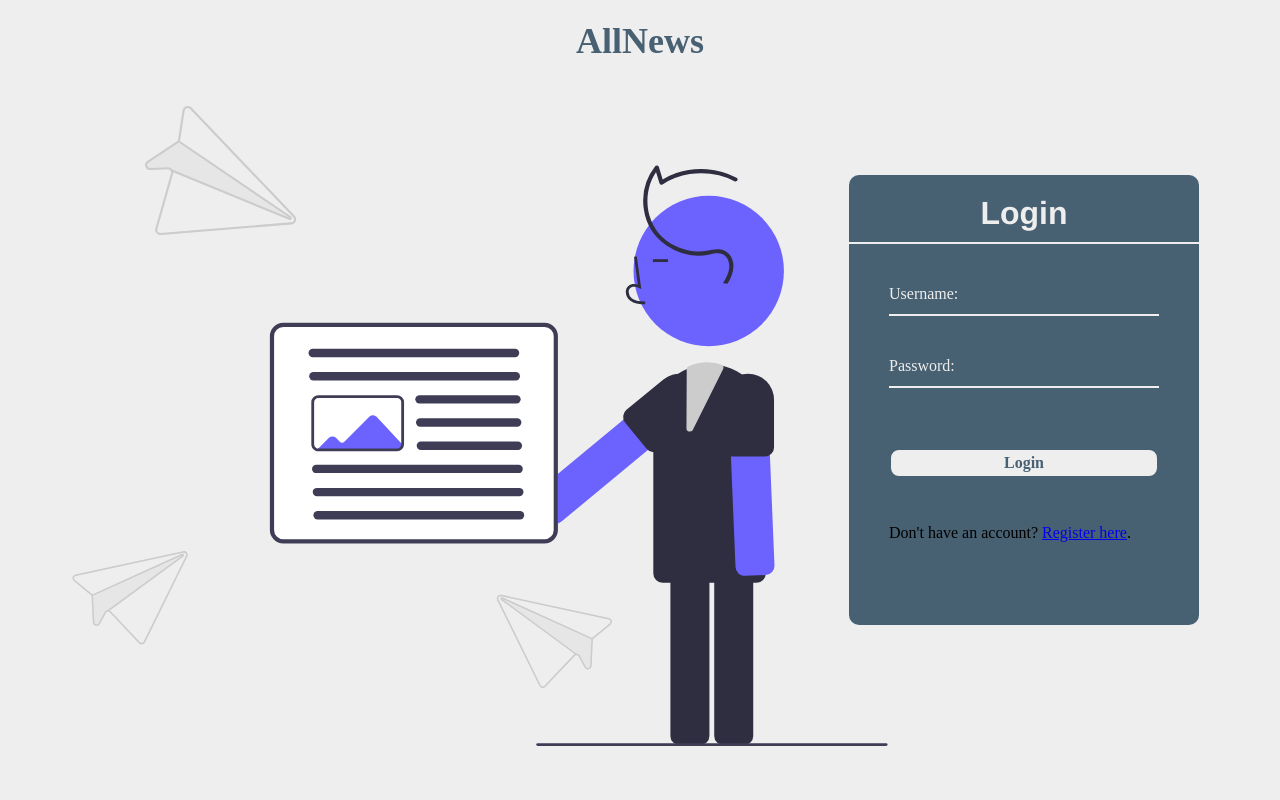
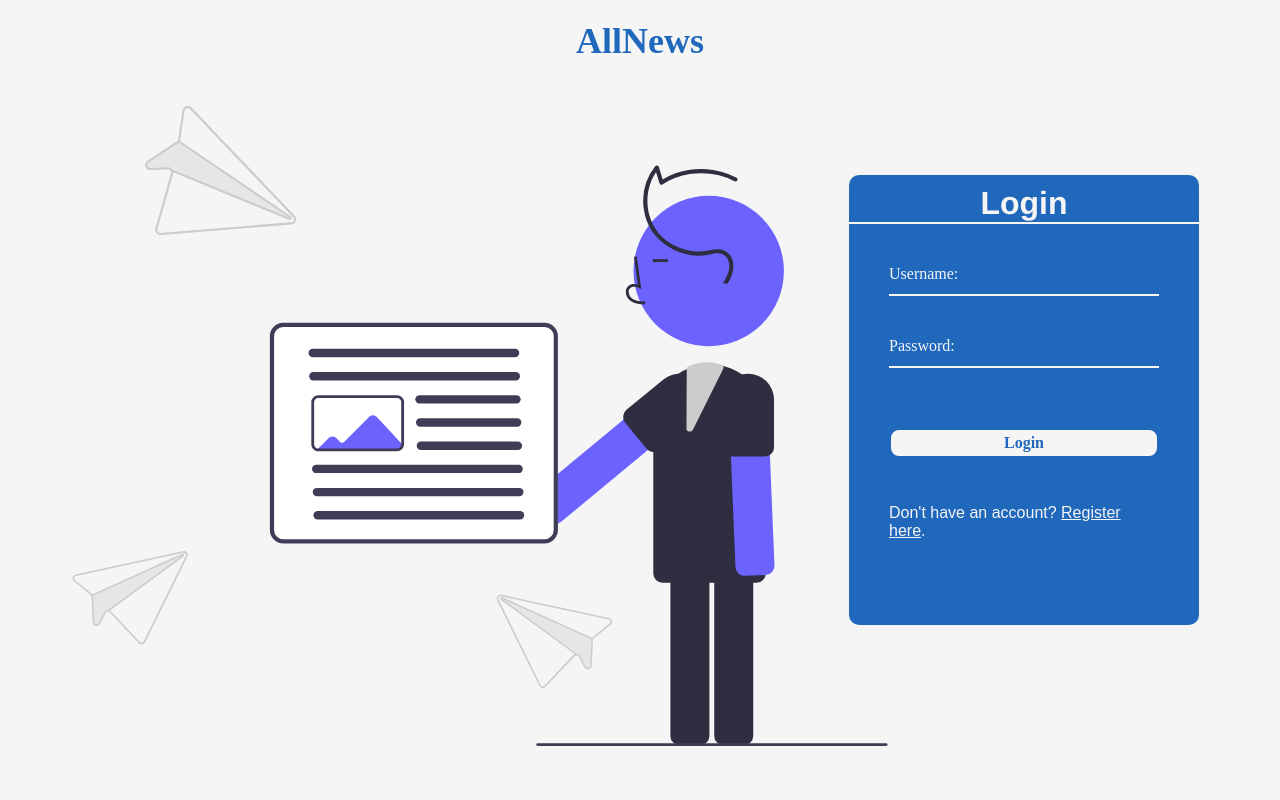
Before and after one commit to marinvanessa/News-Recommendation, a Django app: page /login/ in a window 1280 px wide. Run offline with Django 4.2, Linux system fonts and the light colour scheme.

Commit message:
Buttons done, set a universal color.

```diff
--- a/NewsRecommendation/News/app/static/styles/login.css
+++ b/NewsRecommendation/News/app/static/styles/login.css
@@ -1,16 +1,26 @@
+body {
+    --h: 212deg;
+    --l: 43%;
+    --brandColor: hsl(var(--h), 71%, var(--l));
+    font-family: Montserrat, sans-serif;
+    margin: 0;
+    background-color: whitesmoke;
+}
+
 .login-main-page {
     height: 100vh;
     width: 100%;
     padding: 0;
     margin: 0;
-    background-color: #EEEEEE;
+    background-color: whitesmoke;
     overflow: hidden;
 }
+
 .login-main-page .mess {
     padding: 20px;
     margin-top: 0;
     text-align: center;
-    color: #476072 ;
+    color: var(--brandColor);
     font-family: Hervetica;
     font-size: 36px;
     font-weight: bold;
@@ -20,6 +30,7 @@
     width: 75%;
     height: 80vh;
 }
+
 .login-box {
     position: absolute;
     top: 50%;
@@ -27,25 +38,24 @@
     transform: translate(-50%, -50%);
     width: 350px;
     height: 450px;
-    background: #476072;
+    background: var(--brandColor);
     border-radius: 10px;
 
 }
 
 .login-box .title-img {
-  display: flex;
+    display: flex;
     justify-content: center; /* Center the content horizontally */
     align-items: center; /* Center the content vertically */
     font-family: Helvetica; /* Corrected font-family */
-    border-bottom: 2px solid #EEEEEE;
-    color: #EEEEEE;
+    border-bottom: 2px solid whitesmoke;
+    color: whitesmoke;
     padding-top: 10px;
 }
 
 
-.login-box .title-img h1{
+.login-box .title-img h1 {
     margin: 0;
-    padding: 10px;
 }
 
 .login-box form {
@@ -55,7 +65,7 @@
 
 form .txt-field {
     position: relative;
-    border-bottom: 2px solid #EEEEEE;
+    border-bottom: 2px solid whitesmoke;
     margin: 30px 0;
 }
 
@@ -68,7 +78,7 @@ form .txt-field {
     background: none;
     outline: none;
     font-family: Hervetica;
-    color: #EEEEEE;
+    color: whitesmoke;
 }
 
 .txt-field label {
@@ -77,7 +87,7 @@ form .txt-field {
     left: 0;
     font-family: Hervetica;
     font-size: 16px;
-    color: #EEEEEE;
+    color: whitesmoke;
     transition: .5s;
     transform: translateY(-50%);
 }
@@ -89,13 +99,13 @@ form .txt-field {
     left: 0;
     width: 0;
     height: 2px;
-    background: #EEEEEE;
+    background: whitesmoke;
 }
 
 .txt-field input:focus ~ label,
 .txt-field input:valid ~ label {
     top: -5px;
-    color: #EEEEEE;
+    color: whitesmoke;
 }
 
 .txt-field input:focus ~ span::before,
@@ -105,28 +115,32 @@ form .txt-field {
 
 .login-button {
     width: 100%;
-    background: #EEEEEE;
+    background: whitesmoke;
     border: 2px solid;
     border-radius: 10px;
     height: 30px;
     outline: none;
     font-size: 16px;
     font-family: Hervetica;
-    color: #476072;
+    color: var(--brandColor);
     font-weight: bold;
     cursor: pointer;
     margin: 30px 0 30px 0;
 }
 
 .login-button:hover {
-    border-color: #548CA8;
+    border-color: var(--brandColor);
     transition: .5s;
 }
 
 .signup-link {
-    color: #EEEEEE;
+    color: whitesmoke;
     font-family: Hervetica;
     font-size: 14px;
     text-align: center;
     margin: 20px 0;
 }
+
+p, a {
+    color: whitesmoke;
+}
--- a/NewsRecommendation/News/app/templates/news_list.html
+++ b/NewsRecommendation/News/app/templates/news_list.html
@@ -30,11 +30,11 @@
     </li>
     {% endfor %}
 </ol>
-<div class="recommendationButton">
+<div class="floating-button-container-1">
     {% if request.session.user_id %}
-    <a href="{% url 'recommend' user_id=request.session.user_id %}" class="button">Get Recommendations</a>
+    <a href="{% url 'recommend' user_id=request.session.user_id %}" class="floating-button-1">Get Recommendations</a>
     {% else %}
-    <a href="{% url 'user_login' %}" class="button">Login to Get Recommendations</a>
+    <a href="{% url 'user_login' %}" class="floating-button-1">Login to Get Recommendations</a>
     {% endif %}
 </div>
 
```
Also changed, not shown: NewsRecommendation/News/app/static/styles/news_list.css (+15 -10 lines).
